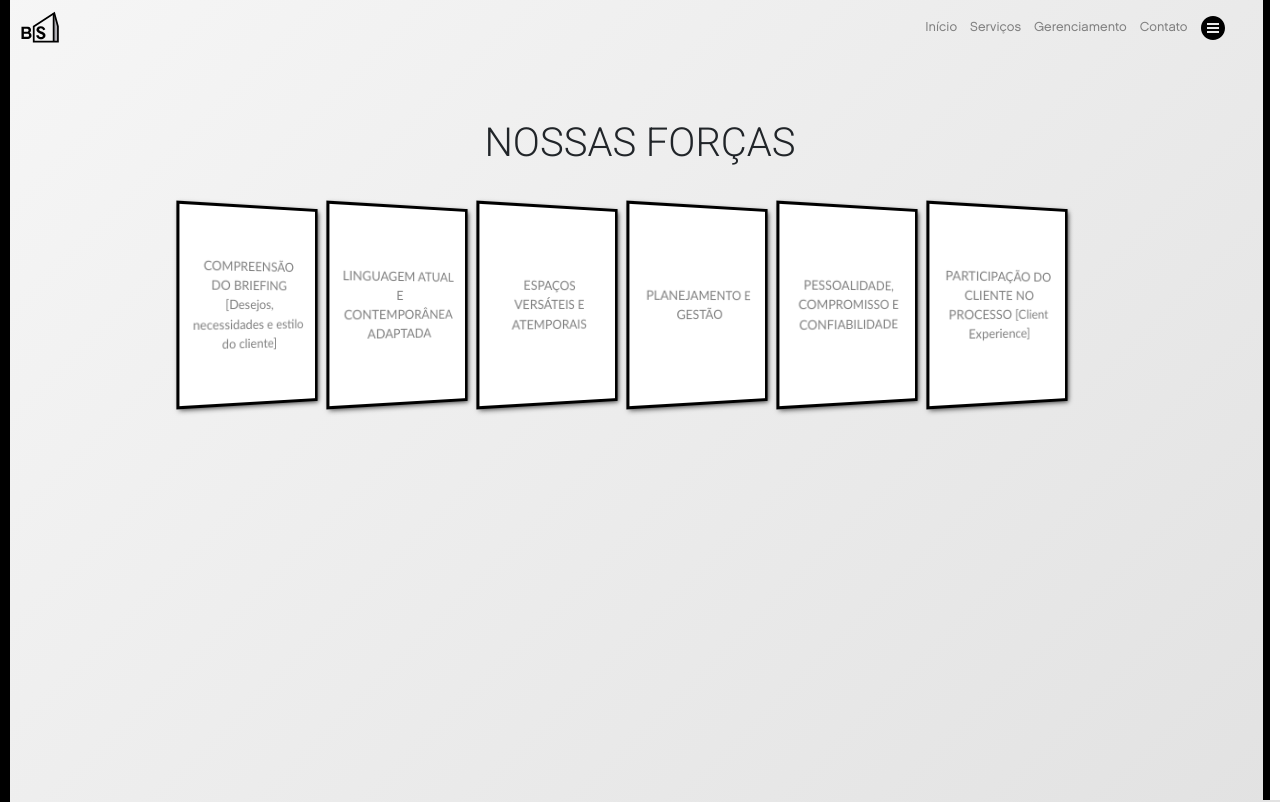
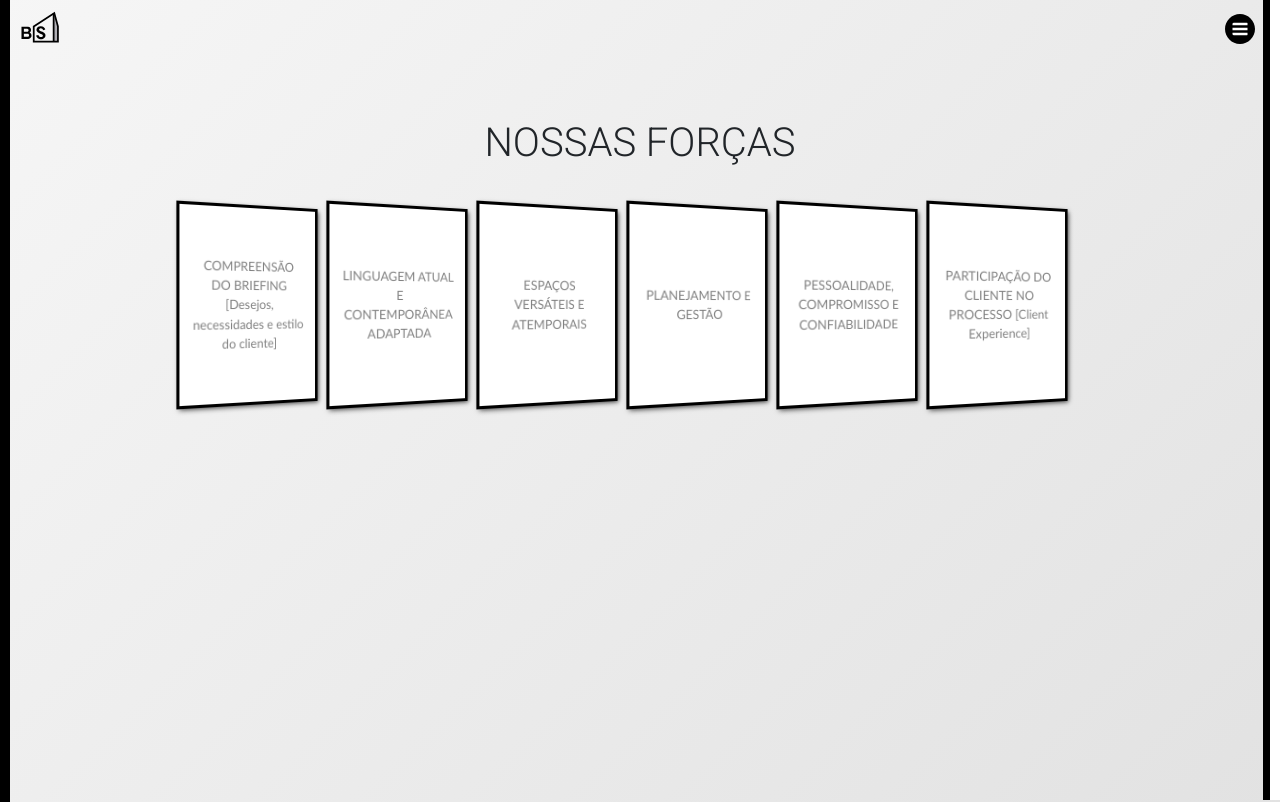
Before and after one commit to guilhermenunes09/bianca-sefidvash-mirrored, a React (Create React App) app: page /forcas in a window 1280 px wide. Shown: the top 802 px of the page. Built offline with nearby package versions, Linux system fonts and the light colour scheme; a web font is replaced by a local one.

Commit message:
contato fix

```diff
--- a/src/components/menu.css
+++ b/src/components/menu.css
@@ -50,5 +50,38 @@
 
 .menu-style {
     background-color: white;
+}
 
+.button-menu {
+    position: fixed;
+    top: 14px;
+    right: 25px;
+    z-index: 2000;
 }
+
+.side-nav {
+    height: 100%; /* 100% Full-height */
+    position: fixed; /* Stay in place */
+    z-index: 1; /* Stay on top */
+    top: 0; /* Stay at the top */
+    right: 0;
+    background-color: white; /* Black*/
+    overflow-x: hidden; /* Disable horizontal scroll */
+    padding-top: 60px; /* Place content 60px from the top */
+    padding-left: 10px;
+    font-size: 1.2em;
+    color: white;
+    list-style: none;
+    z-index:1000;
+    border-left: 7px solid black;
+  }
+
+  .side-nav-button {
+    cursor: pointer;
+    z-index: 1001;
+  }
+
+  .invisible-bt {
+    visibility: hidden;
+    max-height: 0;
+  }
--- a/src/components/menu.js
+++ b/src/components/menu.js
@@ -63,6 +63,8 @@ const Menu = () => {
 
     return(
         <>
+            <div className={menu ? 'invisible-bt' : 'side-nav-button button-menu' } onClick={() => handleSideMenu()}><img width={30} src={menuicon} /></div>
+            <div className={menu ? 'button-menu side-nav-button' : 'invisible-bt' }><img width={20} src={iconx} /> </div>
             <nav className="navbar navbar-expand-sm bg-dark navbar-dark">
                 <Link exact to="/">
                     <img src={logoRed} alt="Logo" style={{width: '50px'}} />
@@ -70,20 +72,19 @@ const Menu = () => {
                 <button className="custom-toggler navbar-toggler" type="button" data-toggle="collapse" data-target="#navbarsExample09" aria-controls="navbarsExample09" aria-expanded={!isNavCollapsed ? true : false} aria-label="Toggle navigation" onClick={handleNavCollapse}>
                     <span className="navbar-toggler-icon"></span>
                 </button>
-                <ul className={`${isNavCollapsed ? 'collapse' : ''} navbar-collapse navbar-nav`} id="navbarsExample09">
+                <ul className={`${isNavCollapsed ? 'collapse' : ''} navbar-collapse navbar-nav invisible`} id="navbarsExample09">
                         <li className="nav-item ml-auto"><Link to="/">Início</Link></li>
                         <li><Link to="/servicos">Serviços</Link></li>
                         <li><Link to="/gerenciamento">Gerenciamento</Link></li>
                         <li><Link to="/contato">Contato</Link></li>
-                        <li className={menu ? 'invisible' : 'side-nav-button' } onClick={() => handleSideMenu()}><img src={menuicon} /></li>
-                        <li className={menu ? 'side-nav-button' : 'invisible' }><img width={20} src={iconx} /> </li>
                 </ul>
+
                 <animated.div style={sideStyle} className="side-nav">
-                    <div ref={sideNavRef} className="p-3 m-3 border-test">
-                    <li className="nav-item ml-auto"><Link to="/">Início</Link></li>
-                    <li><Link to="/servicos">Serviços</Link></li>
-                    <li><Link to="/gerenciamento">Gerenciamento</Link></li>
-                    <li><Link to="/contato">Contato</Link></li>
+                    <div ref={sideNavRef} className="p-3 m-3">
+                        <li className="nav-item ml-auto"><Link to="/">Início</Link></li>
+                        <li><Link to="/servicos">Serviços</Link></li>
+                        <li><Link to="/gerenciamento">Gerenciamento</Link></li>
+                        <li><Link to="/contato">Contato</Link></li>
                     </div>
                 </animated.div>
             </nav>
--- a/src/components/submenu.js
+++ b/src/components/submenu.js
@@ -58,13 +58,7 @@ function SubMenuDom (props) {
                         </div>
                     </LinkSame>
                 </div>
-                {!!props.sticky && (
-                <LinkSame onClick={scrollToTop} smooth={true}>
-                    <div className={"pr-3"}>
-                        <img src={goup} width={20} />
-                    </div>
-                </LinkSame>
-                )}
+
             </div>
         </div>
     );
--- a/src/pages/contato/contato.js
+++ b/src/pages/contato/contato.js
@@ -41,18 +41,19 @@ const Contato = () => {
             <div className="text-center">
                 <Title title={"Contato"} />
             </div>
-            <div className="d-flex flex-row-reverse justify-content-center">
+            <div className="d-flex flex-row-reverse flex-wrap justify-content-center">
                 <div className="my-flex-item">
-                    <div className="d-flex flex-column justify-content-between column-height pl-4">
-                        <div className="my-flex-item-column text-left">
+                    <div className="d-flex flex-column justify-content-between column-height">
+                        <div className="my-flex-item-column text-center">
                             <Img nofluid image={Logo} alt={"Logo Bianca Sefidvash Arquiteta"} width={200} />
                         </div>
 
+                        <div className="pl-4">
                             <div className="d-flex flex-row my-flex-item-column">
                                 <div className="my-flex-item-sm center">
                                     <Img nofluid image={iconInstagram} alt={"Ícone Instagram @arquiteta_biancasefidvash"} width={20} />
                                 </div>
-                            <div className="my-flex-item center pl-2">
+                                <div className="center pl-2">
                                     <a href="https://www.instagram.com/arquiteta_biancasefidvash/" target="_blank">@arquiteta_biancasefidvash</a>
                                 </div>
                             </div>
@@ -61,7 +62,7 @@ const Contato = () => {
                                 <div className="my-flex-item-sm center">
                                     <Img nofluid image={iconFacebook} alt={"Ícone Facebook /ArquitetaBiancaSefidvash"} width={20} />
                                 </div>
-                            <div className="my-flex-item center pl-2">
+                                <div className="center pl-2">
                                     <a href="https://www.facebook.com/ArquitetaBiancaSefidvash/" target="_blank">/ArquitetaBiancaSefidvash</a>
                                 </div>
                             </div>
@@ -70,7 +71,7 @@ const Contato = () => {
                                 <div className="my-flex-item-sm center">
                                     <Img nofluid image={iconEmail} alt={"Ícone Email arq.bianca@sefidvash.net"} width={20} />
                                 </div>
-                            <div className="my-flex-item center pl-2">
+                                <div className="center pl-2">
                                     <a href="mailto: arq.bianca@sefidvash.net">arq.bianca@sefidvash.net</a>
                                 </div>
                             </div>
@@ -80,9 +81,9 @@ const Contato = () => {
                                 <Img nofluid image={iconPhone} alt={"Ícone telefone arquiteta 19 99304-3052"} width={20} />
 
                                 </div>
-                            <div className="my-flex-item center pl-2">
+                                <div className="center pl-2">
                                 <a href="tel:+55-19-99304-3052">(19) 99304-3052</a>
-
+                                </div>
                             </div>
                         </div>
                     </div>
--- a/src/pages/forcas/forcas.js
+++ b/src/pages/forcas/forcas.js
@@ -14,7 +14,7 @@ const content = {
 const Forcas = () => {
 
     return(
-        <div id="page" name={"forcas"} >
+        <div id="page" name={"forcas"} c >
             <div className="text-center">
                 <Title title={content.title} />
             </div>
--- a/src/style/index.css
+++ b/src/style/index.css
@@ -224,25 +224,3 @@ li {
   z-index: 100;
   background-color: black;
 }
-
-.side-nav {
-  height: 100%; /* 100% Full-height */
-  position: fixed; /* Stay in place */
-  z-index: 1; /* Stay on top */
-  top: 0; /* Stay at the top */
-  right: 0;
-  background-color: white; /* Black*/
-  overflow-x: hidden; /* Disable horizontal scroll */
-  padding-top: 60px; /* Place content 60px from the top */
-  padding-left: 10px;
-  font-size: 1.2em;
-  color: white;
-  list-style: none;
-  z-index:1000;
-  border-left: 7px solid black;
-}
-
-.side-nav-button {
-  cursor: pointer;
-  z-index: 1001;
-}
```
Also changed, not shown: src/imgs/iconmonstr-menu-5.svg. Lines whose indentation alone changed are shown as unchanged.
